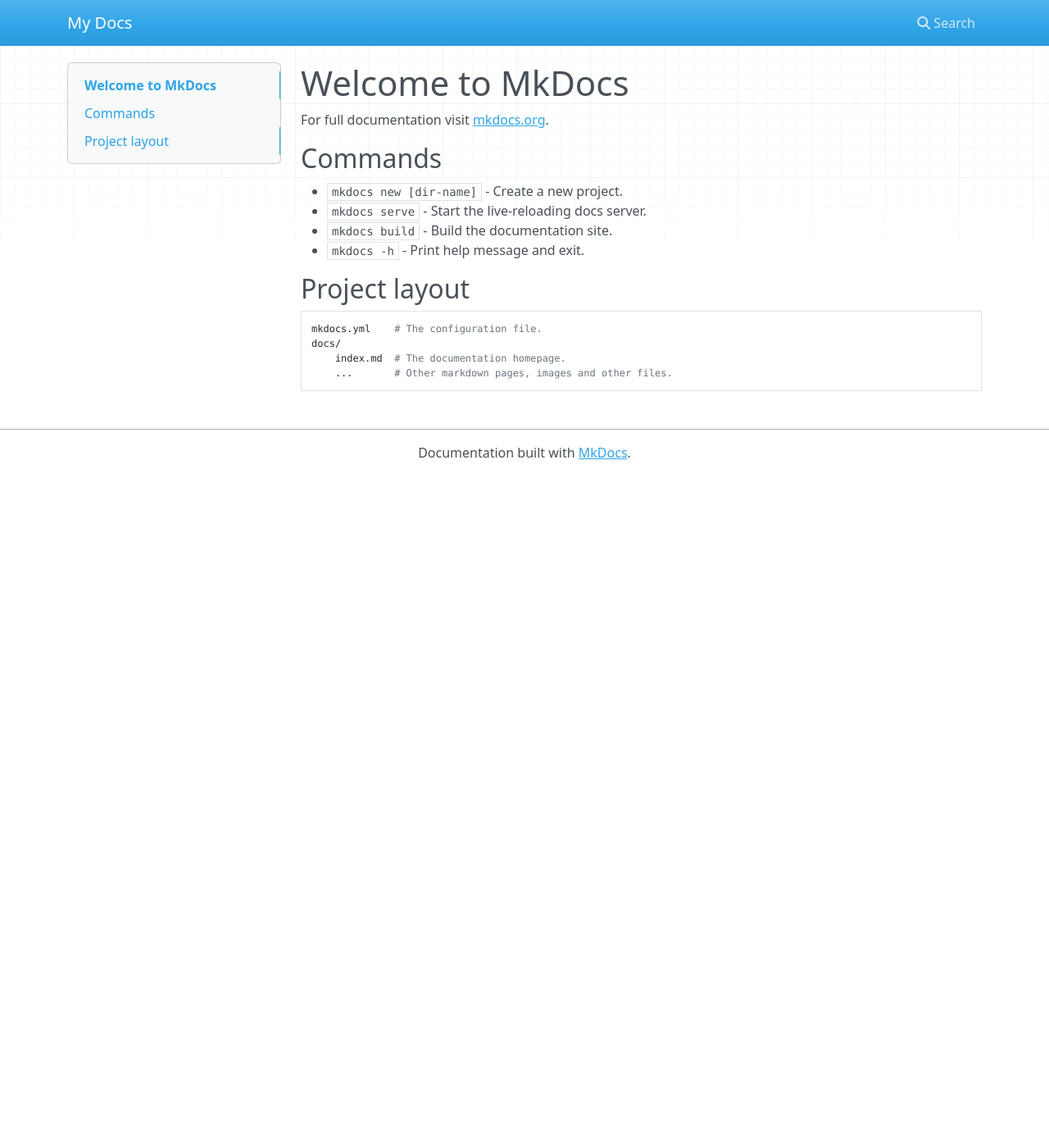
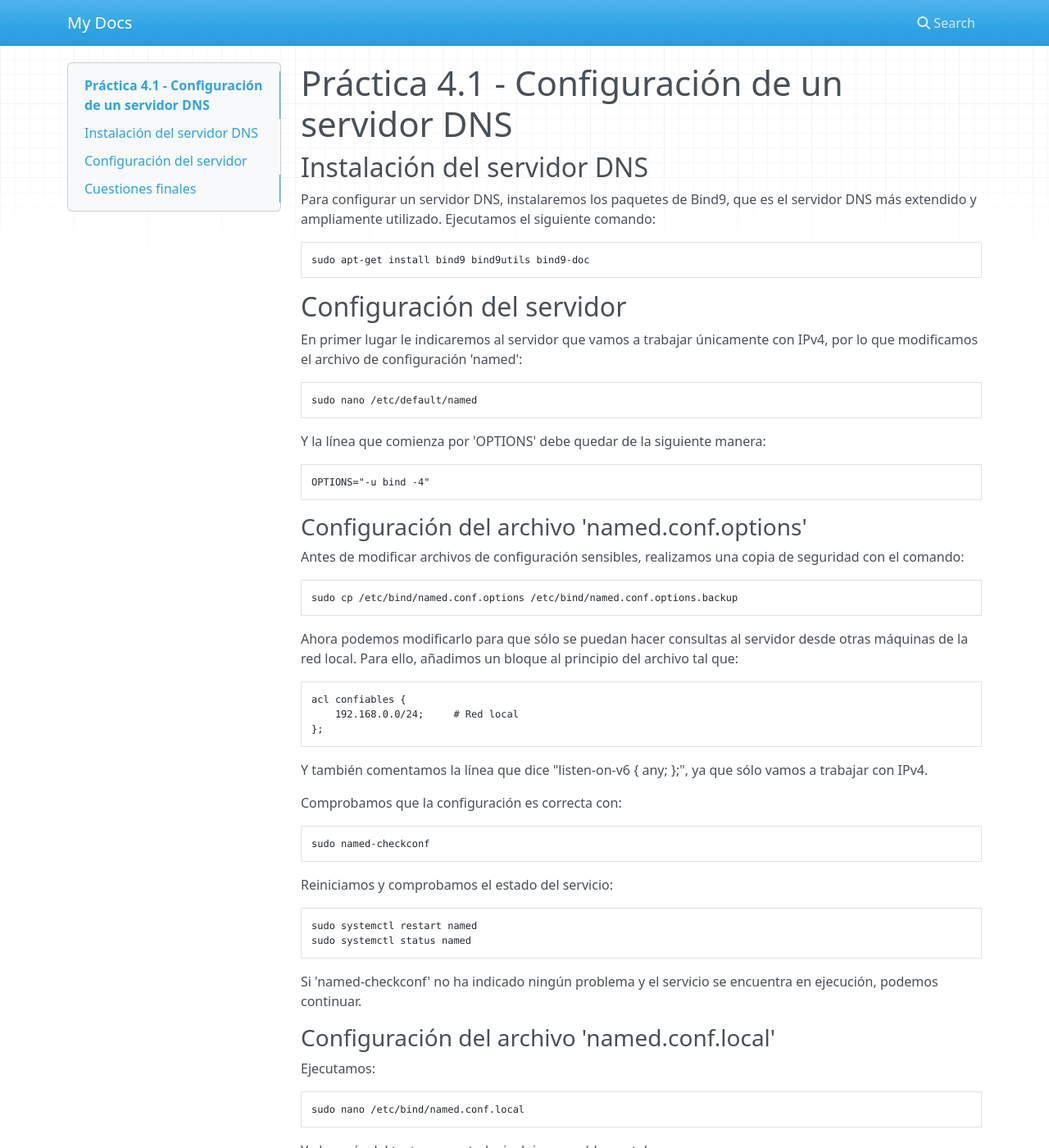
Before and after one commit to Albert0PB/PerezBernabeu_Alberto_DAW_UD4_P1, an MkDocs documentation site: the page built from docs/index.md, in a window 1280 px wide and 1400 px high. Shown: the whole window at 82% size. Built offline with MkDocs 1.6.1, drawn with Linux system fonts in a browser that asks for light colours; nearby versions of some CDN libraries; some of the changed text lies outside the part shown.

Commit message:
documentacion

````diff
--- a/docs/index.md
+++ b/docs/index.md
@@ -1,17 +1,167 @@
-# Welcome to MkDocs
+# Práctica 4.1 - Configuración de un servidor DNS
 
-For full documentation visit [mkdocs.org](https://www.mkdocs.org).
+## Instalación del servidor DNS
 
-## Commands
+Para configurar un servidor DNS, instalaremos los paquetes de Bind9,
+que es el servidor DNS más extendido y ampliamente utilizado. Ejecutamos el siguiente
+comando:
 
-* `mkdocs new [dir-name]` - Create a new project.
-* `mkdocs serve` - Start the live-reloading docs server.
-* `mkdocs build` - Build the documentation site.
-* `mkdocs -h` - Print help message and exit.
+```console
+sudo apt-get install bind9 bind9utils bind9-doc
+```
 
-## Project layout
+## Configuración del servidor
 
-    mkdocs.yml    # The configuration file.
-    docs/
-        index.md  # The documentation homepage.
-        ...       # Other markdown pages, images and other files.
+En primer lugar le indicaremos al servidor que vamos a trabajar únicamente con IPv4,
+por lo que modificamos el archivo de configuración 'named':
+
+```console
+sudo nano /etc/default/named
+```
+
+Y la línea que comienza por 'OPTIONS' debe quedar de la siguiente manera:
+
+```console
+OPTIONS="-u bind -4"
+```
+
+### Configuración del archivo 'named.conf.options'
+
+Antes de modificar archivos de configuración sensibles, realizamos una copia de seguridad
+con el comando:
+
+```console
+sudo cp /etc/bind/named.conf.options /etc/bind/named.conf.options.backup
+```
+
+Ahora podemos modificarlo para que sólo se puedan hacer consultas al servidor desde
+otras máquinas de la red local. Para ello, añadimos un bloque al principio del archivo
+tal que:
+
+```console
+acl confiables {
+	192.168.0.0/24;		# Red local
+};
+```
+Y también comentamos la línea que dice "listen-on-v6 { any; };", ya que sólo vamos a
+trabajar con IPv4.
+
+Comprobamos que la configuración es correcta con:
+
+```console
+sudo named-checkconf
+```
+
+Reiniciamos y comprobamos el estado del servicio:
+
+```console
+sudo systemctl restart named
+sudo systemctl status named
+```
+
+Si 'named-checkconf' no ha indicado ningún problema y el servicio se encuentra en
+ejecución, podemos continuar.
+
+### Configuración del archivo 'named.conf.local'
+
+Ejecutamos:
+
+```console
+sudo nano /etc/bind/named.conf.local
+```
+
+Y, después del texto comentado, incluimos un bloque tal que:
+
+```console
+zone "deaw.es" {
+	type master;
+	file "/etc/bind/db.deaw.es";
+};
+```
+
+### Creación del archivo de zona
+
+Ahora crearemos el archivo con ruta y nombre que hemos indicado en el archivo de
+configuración anterior. En este caso:
+
+```console
+sudo nano /etc/bind/db.deaw.es
+```
+
+Y su contenido será:
+
+```console
+$TTL 604800
+@       IN      SOA     debian.deaw.es admin.deaw.es (
+		2025011601 ;Serial
+		3600       ;Refresh
+		1800       ;Retry
+		604800     ;Expire
+		86400      ;Minimum TTL
+	)
+
+	IN NS debian.deaw.es.
+
+debian IN A 192.168.0.19
+
+```
+### Creación del archivo de zona para resolución inversa
+
+Volvemos a modificar /etc/bind/named.conf.local y añadimos:
+
+```console
+zone "0.168.192.in-addr.arpa" {
+	type master;
+	file "/etc/bind/db.0.168.192";
+};
+```
+
+Y, al igual que en los pasos anteriores, creamos ese archivo con el contenido:
+
+```console
+$TTL 604800
+@       IN      SOA     debian.deaw.es admin.deaw.es (
+		2025011601 ;Serial
+		3600       ;Refresh
+		1800       ;Retry
+		604800     ;Expire
+		86400      ;Minimum TTL
+	)
+
+	IN NS debian.deaw.es.
+
+X IN PTR debian
+```
+
+### Comprobación de las configuraciones
+
+Para asegurarnos de que las modificaciones y los archivos que hemos creado son correctos
+y que todo funciona correctamente, ejecutamos los siguientes comandos (en caso de que
+no haya problemas, indicarán 'OK'. En otro caso, darán información sobre el problema
+encontrado):
+
+![Comprobaciones](./images/comprobaciones.png)
+
+## Cuestiones finales
+
+- ¿Qué pasará si un cliente de una red diferente a la tuya intenta hacer uso de tu DNS de alguna manera, le funcionará?¿Por qué, en qué parte de la configuración puede verse?
+
+En el caso del servidor de esta práctica, el cliente de otra red no podrá acceder ya que
+en el archivo 'named.conf.options' indicamos que sólo clientes de nuestra red local podrán
+realizar peticiones a nuestro servidor DNS.
+
+- ¿Por qué tenemos que permitir las consultas recursivas en la configuración?
+
+Las consultas recursivas permiten que el servidor DNS resuelva nombres de dominio que no están directamente en su zona. Sin esta opción, el servidor solo respondería a consultas sobre dominios para los que es autoritativo y no buscaría información fuera de su base de datos, lo que limita su funcionalidad.
+
+- El servidor DNS que acabáis de montar, ¿es autoritativo? ¿Por qué?
+
+Sí, ya que posee archivos de zona para un dominio específico.
+
+- ¿Dónde podemos encontrar la directiva $ORIGIN y para qué sirve?
+
+Esta directiva se encuentra en los archivos de zona y sirve para que los registros puedan
+escribirse de manera relativa a esa directiva, sin necesidad de especificar el nombre
+de dominio completo en cada uno.
+
+-
````
Also changed, not shown: README.md (+1 -0 lines), docs/images/comprobaciones.png (added).
